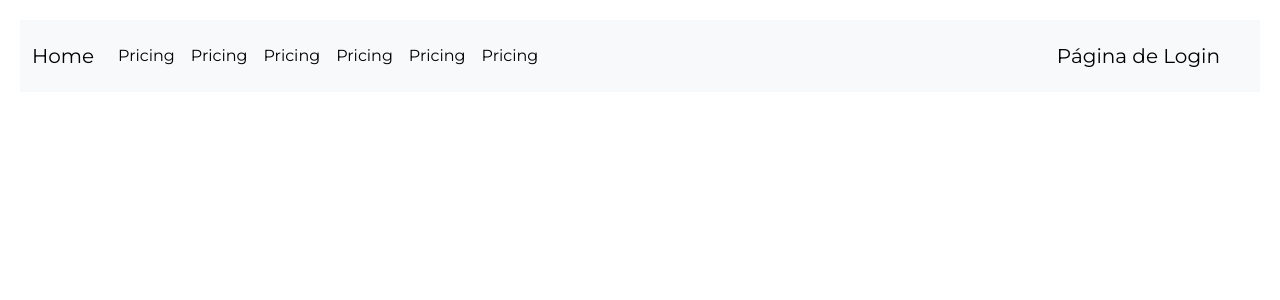
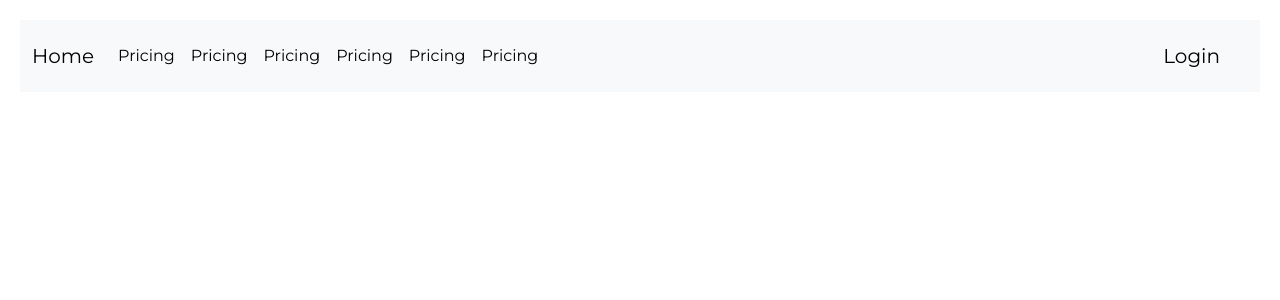
Before and after one commit to gustavodsantos/portal-de-campanhas, a Django app: template mysite/base/templates/base/base.html in a window 1280 px wide. Shown: the top 300 px of the page. Run offline with Django 5.2, Linux system fonts and the light colour scheme; the template is opened without the code that fills it, so the values that code supplies are empty.

Commit message:
alterado o link 'pagina de login' para 'Login'

```diff
--- a/mysite/base/templates/base/base.html
+++ b/mysite/base/templates/base/base.html
@@ -64,7 +64,7 @@
                         </form>
 
                         {% else %}
-                        <a class="navbar-brand" href="{% url 'login' %}">Página de Login</a>
+                        <a class="navbar-brand" href="{% url 'login' %}">Login</a>
                         {% endif %}
                     </div>
                 </nav>
--- a/pyproject.toml
+++ b/pyproject.toml
@@ -5,6 +5,7 @@ description = ""
 authors = ["gustavodsantos <gustavojuniordos@hotmail.com>"]
 license = "MIT"
 readme = "README.md"
+package-mode = false
 
 [tool.poetry.dependencies]
 python = "^3.12"
```
